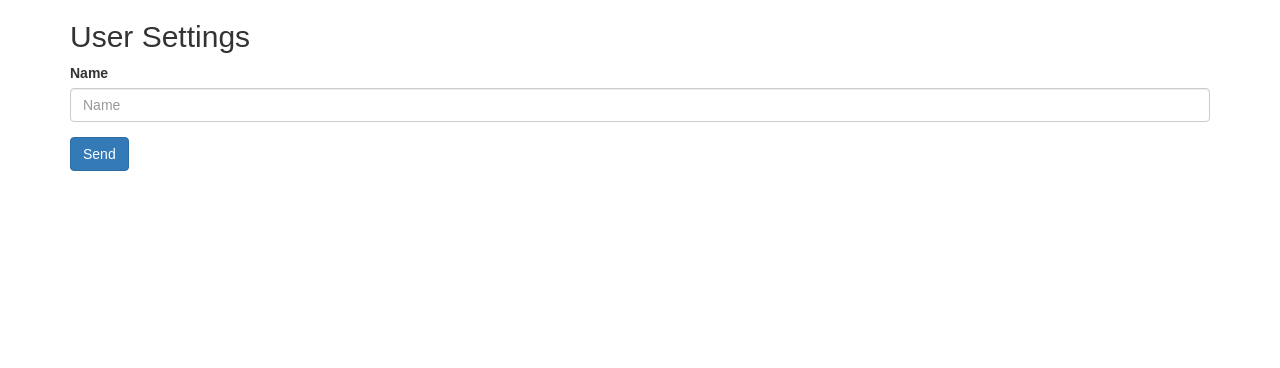
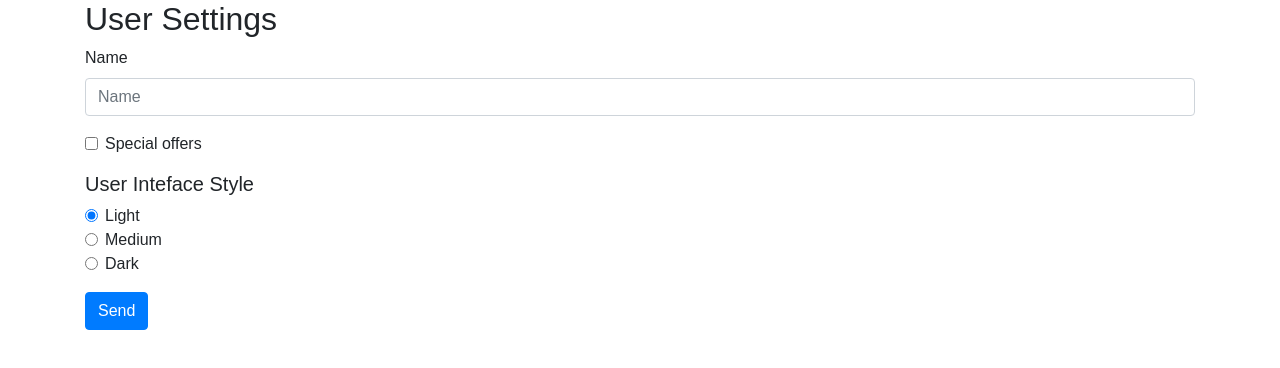
Before and after one commit to gagan0183/angular-forms, an Angular app: page / in a window 1280 px wide. Shown: the top 368 px of the page. Built offline with nearby package versions, Linux system fonts and the light colour scheme.

Commit message:
radio buttons and checkbox aded

```diff
--- a/src/app/user-settings-form/user-settings-form.component.html
+++ b/src/app/user-settings-form/user-settings-form.component.html
@@ -5,6 +5,36 @@
 			<label for="name">Name</label>
 			<input id="name" name="name" class="form-control" placeholder="Name">
 		</div>
+
+		<div class="form-check form-group">
+			<input class="form-check-input" type="checkbox" value="" id="specialOffer">
+			<label class="form-check-label" for="specialOffer">
+				Special offers
+			</label>
+		</div>
+
+		<h5>User Inteface Style</h5>
+		<div class="form-group">
+			<div class="form-check">
+				<input class="form-check-input" type="radio" name="intefaceStyle" id="lightinterface" value="light" checked>
+				<label class="form-check-label" for="lightinterface">
+					Light
+				</label>
+			</div>
+			<div class="form-check">
+				<input class="form-check-input" type="radio" name="intefaceStyle" id="mediuminterface" value="medium">
+				<label class="form-check-label" for="mediuminterface">
+					Medium
+				</label>
+			</div>
+			<div class="form-check">
+				<input class="form-check-input" type="radio" name="intefaceStyle" id="darkinterface" value="dark">
+				<label class="form-check-label" for="darkinterface">
+					Dark
+				</label>
+			</div>
+		</div>
+
 		<button class="btn btn-primary">Send</button>
 	</form>
 </div>
--- a/src/index.html
+++ b/src/index.html
@@ -8,7 +8,7 @@
 
 	<meta name="viewport" content="width=device-width, initial-scale=1">
 	<link rel="icon" type="image/x-icon" href="favicon.ico">
-	<link rel="stylesheet" href="https://maxcdn.bootstrapcdn.com/bootstrap/3.3.7/css/bootstrap.min.css" integrity="sha384-BVYiiSIFeK1dGmJRAkycuHAHRg32OmUcww7on3RYdg4Va+PmSTsz/K68vbdEjh4u"
+	<link rel="stylesheet" href="https://stackpath.bootstrapcdn.com/bootstrap/4.2.1/css/bootstrap.min.css" integrity="sha384-GJzZqFGwb1QTTN6wy59ffF1BuGJpLSa9DkKMp0DgiMDm4iYMj70gZWKYbI706tWS"
 	 crossorigin="anonymous">
 	<link rel="stylesheet" href="https://stackpath.bootstrapcdn.com/font-awesome/4.7.0/css/font-awesome.min.css">
 </head>
```
